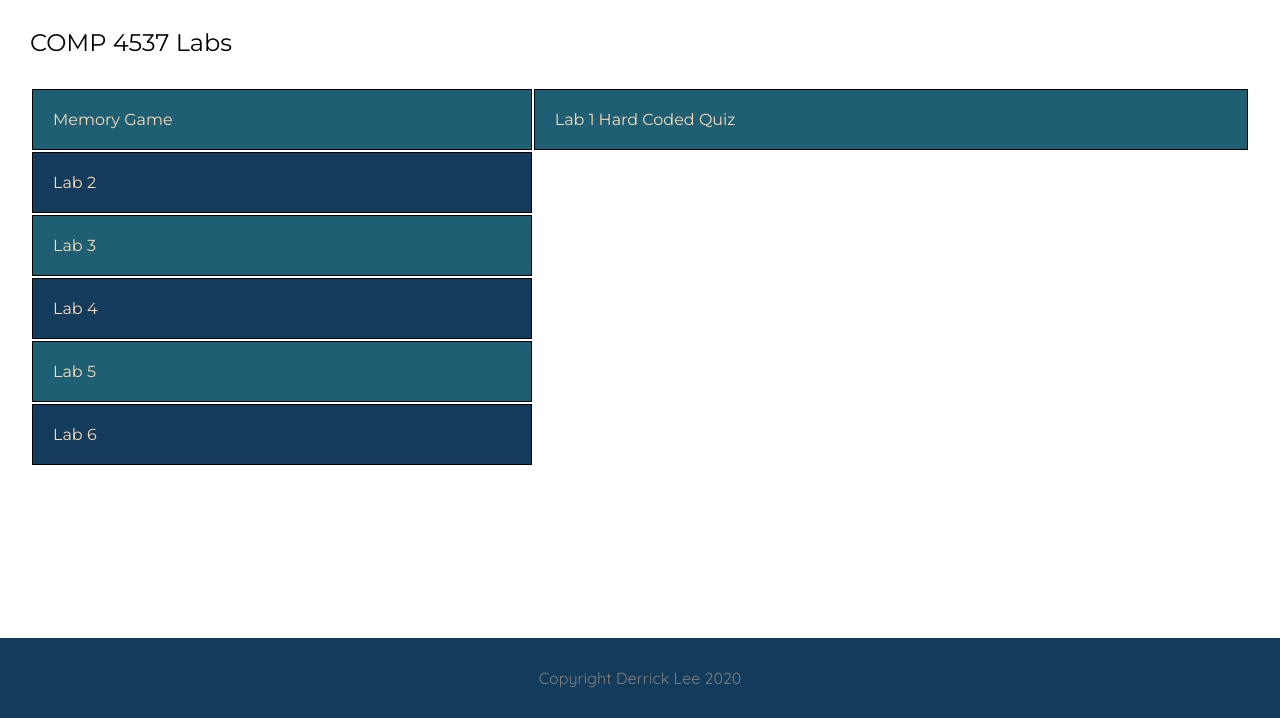
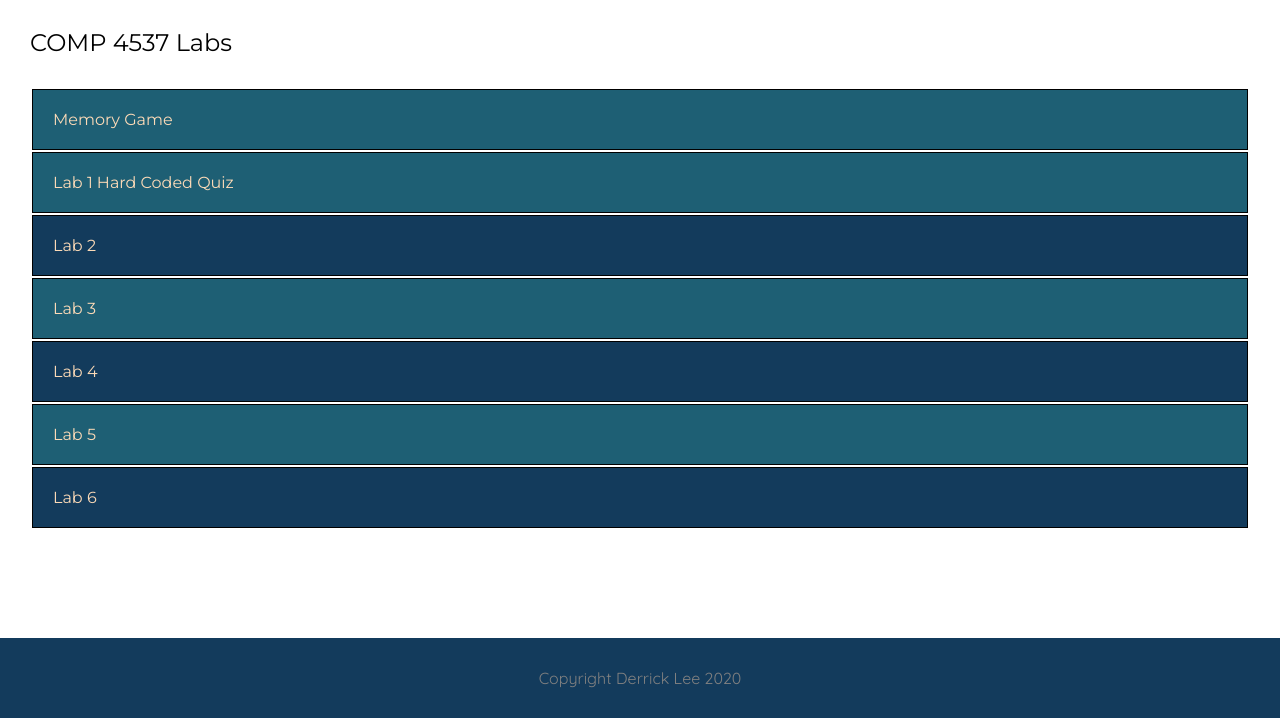
Before and after one commit to yummyblabla/yummyblabla.github.io, a website: page COMP4537.html in a window 1280 px wide. Shown: the part 82-800 px from the top of the page. Drawn offline with Linux system fonts and the light colour scheme.

Commit message:
update file names

```diff
--- a/COMP4537.html
+++ b/COMP4537.html
@@ -34,6 +34,9 @@
                 </div>
               </a>
             </td>
+          </tr>
+
+          <tr>
             <td class="padding-top-20 padding-bottom-20 padding-left-20 border background-three background-color-four-hover cursor-pointer color-four color-three-hover">
               <a href="./labs/1/index.html">
                 <div style="height: 100%; width: 100%;">
--- a/MemoryGame/src/draw/DrawParser.js
+++ b/MemoryGame/src/draw/DrawParser.js
@@ -1,8 +1,8 @@
-import drawLandingPage from './landingPage.js';
+import drawLandingPage from './LandingPageDraw.js';
 
 import GAME_STATES from '../modules/GameStates.js';
-import drawGameStartPage from './GameStartPage.js';
-import drawSummaryPage from './SummaryPage.js';
+import drawGameStartPage from './GameStartPageDraw.js';
+import drawSummaryPage from './SummaryPageDraw.js';
 
 const DrawParser = (game, canvas, ctx) => {
   const mapper = {
```
Also changed, not shown: MemoryGame/src/draw/GameStartPageDraw.js (renamed from MemoryGame/src/draw/gameStartPage.js), MemoryGame/src/draw/LandingPageDraw.js (renamed from MemoryGame/src/draw/landingPage.js), MemoryGame/src/draw/SummaryPageDraw.js (renamed from MemoryGame/src/draw/SummaryPage.js).
